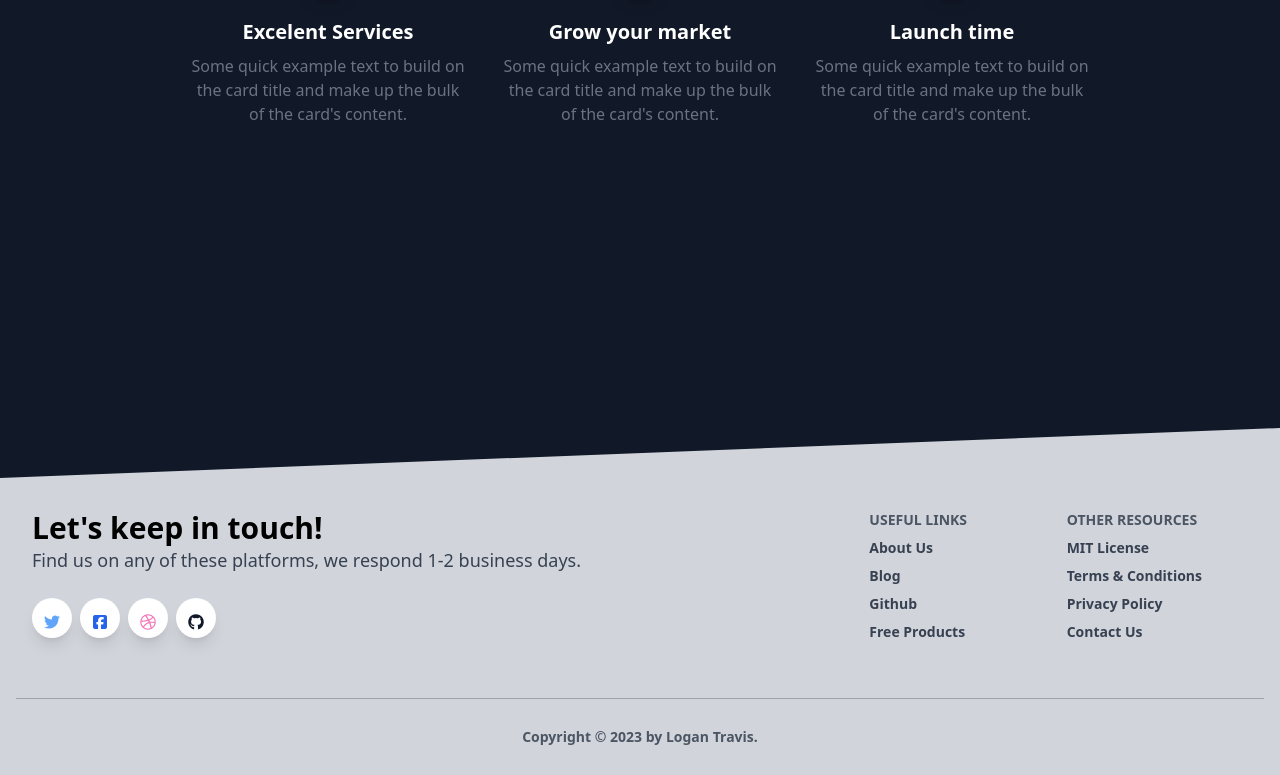
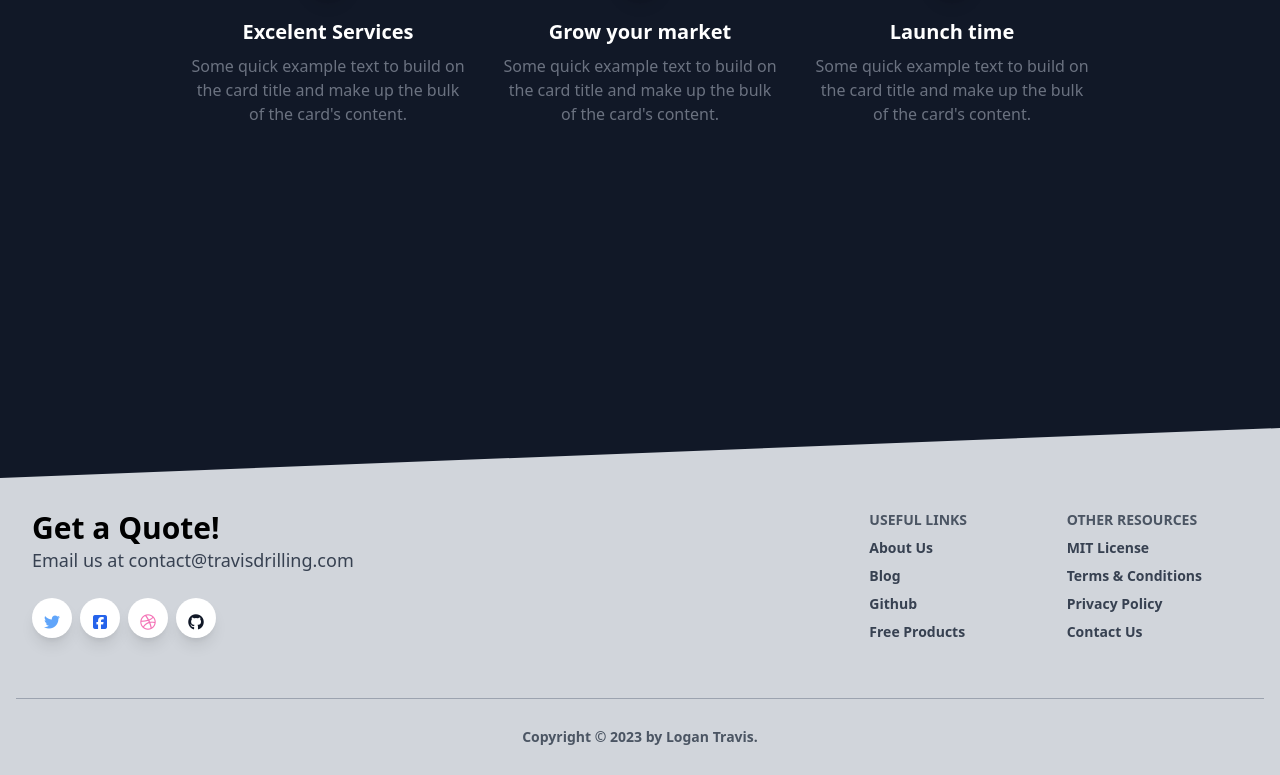
Before and after one commit to Logan9312/Travis-Drilling, a Next.js app: page / in a window 1280 px wide. Shown: the part 3024-3799 px from the top of the page. Built offline with nearby package versions, Linux system fonts and the light colour scheme.

Commit message:
Footer Changes

```diff
--- a/src/components/Footer.tsx
+++ b/src/components/Footer.tsx
@@ -28,10 +28,10 @@ function Footer() {
         <div className="flex flex-wrap">
           <div className="w-full lg:w-6/12 px-4">
             <h4 className="text-3xl font-semibold">
-              Let&apos;s keep in touch!
+              Get a Quote!
             </h4>
             <h5 className="text-lg mt-0 mb-2 text-gray-700">
-              Find us on any of these platforms, we respond 1-2 business days.
+              Email us at contact@travisdrilling.com
             </h5>
             <div className="mt-6">
               <button
```
